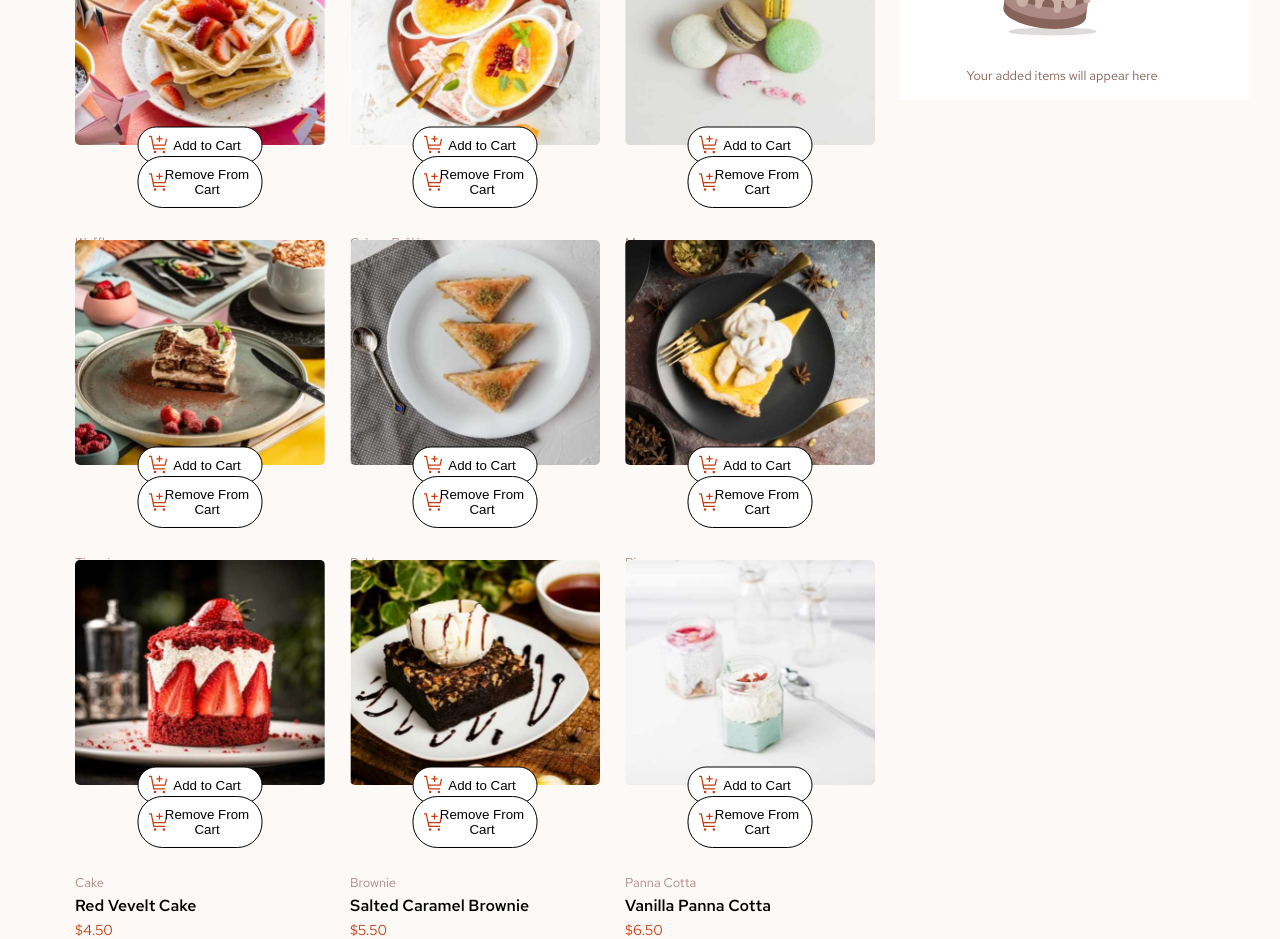
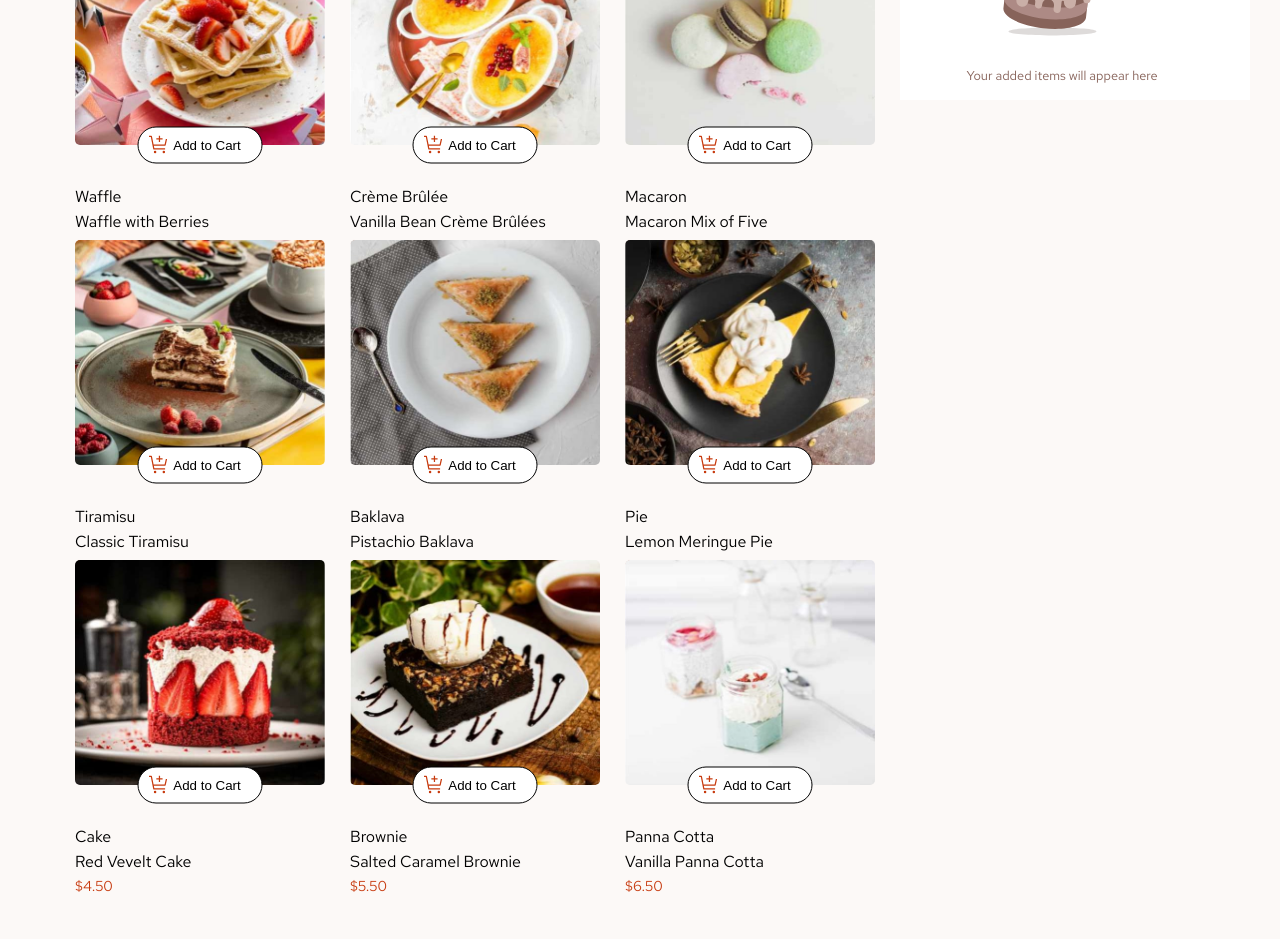
Before and after one commit to Libalee/productListWithCart, a React (Create React App) app: page / in a window 1280 px wide. Shown: the part 180-1119 px from the top of the page. After the commit the page ends 1085 px from the top, so only its background shows below. Built offline with nearby package versions, Linux system fonts and the light colour scheme.

Commit message:
finished stylizing buttons

```diff
--- a/src/App.js
+++ b/src/App.js
@@ -3,12 +3,13 @@ import './App.css';
 import Grid from './grid/Grid.jsx';
 import Cart from './cart/Cart.jsx';
 
+
 function App() {
 
   const [desserts, setDesserts] = useState([]);
 
-    function handleAddedDessert(newDessert) {
-        setDesserts(d => [...d, newDessert]);
+  function handleAddedDessert(newDessert) {
+      setDesserts(d => [...d, newDessert]);
     }
 
   function addToCart(dessert) {
@@ -24,10 +25,15 @@ function App() {
     handleRemoveDessert(dessert);
   }
 
+  function countDessert(dessert) {
+    let i = 0;
+    desserts.forEach(d => d === dessert ? i++ : null);
+    return i;
+  }
 
   return (
     <div className="App">
-      < Grid funcAddCart={addToCart} funcRemoveCart={removeFromCart}/>
+      < Grid funcAddCart={addToCart} funcRemoveCart={removeFromCart} funcCountDes={countDessert}/>
       < Cart desserts={desserts}/>
     </div>
   );
--- a/src/grid-item/GridItem.jsx
+++ b/src/grid-item/GridItem.jsx
@@ -4,14 +4,30 @@ function GridItem(props) {
 
     const addToCart = props.addToCart;
     const removeFromCart = props.removeFromCart;
+    const countDes = props.countDessert;
 
     return(
         <div className={styles.gridItem}>
-            <img className={styles.productImg} src={props.img} alt={props.desertFlavor} />
-            <button onClick={() => addToCart(props.desertFlavor)} className={styles.buttonAdd}>Add to Cart</button>
-            <button onClick={() => removeFromCart(props.desertFlavor)} className={styles.buttonAdd}>Remove From Cart</button>
-            <p className={styles.text} id={styles.desertType}>{props.desertType}</p>
-            <p className={styles.text} id={styles.desertFlavor}>{props.desertFlavor}</p>
+            <img className={styles.productImg} src={props.img} alt={props.dessertFlavor} />
+
+            <div>
+                <button className={countDes(props.dessertFlavor) === 0 ? styles.hidden :styles.countButton}>
+                    {countDes(props.dessertFlavor)}
+                </button>
+
+                <button onClick={() => addToCart(props.dessertFlavor)}
+                className={countDes(props.dessertFlavor) === 0 ? styles.buttonFirstAdd : styles.buttonAdd}>
+                    {countDes(props.dessertFlavor) === 0 ? 'Add to Cart' : '+'}
+                </button>
+
+                <button onClick={() => removeFromCart(props.dessertFlavor)}
+                className={countDes(props.dessertFlavor) === 0 ? styles.hidden : styles.buttonRemove}>
+                    &minus;
+                </button>
+            </div>
+
+            <p className={styles.text} id={styles.dessertType}>{props.dessertType}</p>
+            <p className={styles.text} id={styles.dessertFlavor}>{props.dessertFlavor}</p>
             <p className={styles.text} id={styles.price}>${props.price}</p>
         </div>
     )
--- a/src/grid-item/GridItem.module.css
+++ b/src/grid-item/GridItem.module.css
@@ -17,7 +17,7 @@
     border-radius: 5px;
 }
 
-.buttonAdd {
+.buttonFirstAdd {
     transform: translate(50%, -50%);
     width: 50%;
 
@@ -36,6 +36,53 @@
 
     font-weight: 400;
 
+    cursor: pointer;
+}
+
+
+.countButton {
+    transform: translate(50%, -50%);
+    width: 50%;
+
+    color: white;
+    text-align: center;
+
+    padding-top: 10px;
+    padding-bottom: 10px;
+
+    border: solid black 1px;
+    border-radius: 25px;
+
+    background-color: hsl(14, 86%, 42%);
+}
+
+.buttonRemove, .buttonAdd {
+    width: 22px;
+    height: 22px;
+
+    color: white;
+    text-align: center;
+    vertical-align: middle;
+
+    border: solid white 1px;
+    border-radius: 100%;
+
+    background-color: hsl(14, 86%, 42%);
+}
+
+.buttonRemove{
+    transform: translate(-340%, -90%);
+}
+
+.buttonAdd {
+    padding: 0px;
+
+    transform: translate(135%, -90%);
+}
+
+.buttonRemove:hover, .buttonAdd:hover {
+    background-color: white;
+    color: hsl(14, 86%, 42%);
     cursor: pointer;
 }
 
@@ -58,3 +105,7 @@
     font-size: 0.9rem;
     color: hsl(14, 86%, 42%);
 }
+
+.hidden {
+    display: none;
+}
--- a/src/grid/Grid.jsx
+++ b/src/grid/Grid.jsx
@@ -21,28 +21,28 @@ function Grid(props) {
 
             <div className={styles.column}>
                 <div className={styles.line}>
-                < GridItem img={ImageWaffle} desertType='Waffle' desertFlavor='Waffle with Berries' price='6.50'
-                addToCart={props.funcAddCart} removeFromCart={props.funcRemoveCart}/>
-                < GridItem img={ImageCremeBrulee} desertType='Crème Brûlée' desertFlavor='Vanilla Bean Crème Brûlées' price='7.00'
-                addToCart={props.funcAddCart} removeFromCart={props.funcRemoveCart}/>
-                < GridItem img={ImageMacaron} desertType='Macaron' desertFlavor='Macaron Mix of Five' price='8.00'
-                addToCart={props.funcAddCart} removeFromCart={props.funcRemoveCart}/>
+                < GridItem img={ImageWaffle} dessertType='Waffle' dessertFlavor='Waffle with Berries' price='6.50'
+                addToCart={props.funcAddCart} removeFromCart={props.funcRemoveCart} countDessert={props.funcCountDes}/>
+                < GridItem img={ImageCremeBrulee} dessertType='Crème Brûlée' dessertFlavor='Vanilla Bean Crème Brûlées' price='7.00'
+                addToCart={props.funcAddCart} removeFromCart={props.funcRemoveCart} countDessert={props.funcCountDes}/>
+                < GridItem img={ImageMacaron} dessertType='Macaron' dessertFlavor='Macaron Mix of Five' price='8.00'
+                addToCart={props.funcAddCart} removeFromCart={props.funcRemoveCart} countDessert={props.funcCountDes}/>
                 </div>
                 <div className={styles.line}>
-                < GridItem img={ImageTiramisu} desertType='Tiramisu' desertFlavor='Classic Tiramisu' price='5.50'
-                addToCart={props.funcAddCart} removeFromCart={props.funcRemoveCart}/>
-                < GridItem img={ImageBaklava} desertType='Baklava' desertFlavor='Pistachio Baklava' price='4.00'
-                addToCart={props.funcAddCart} removeFromCart={props.funcRemoveCart}/>
-                < GridItem img={ImageMeringue} desertType='Pie' desertFlavor='Lemon Meringue Pie' price='5.00'
-                addToCart={props.funcAddCart} removeFromCart={props.funcRemoveCart}/>
+                < GridItem img={ImageTiramisu} dessertType='Tiramisu' dessertFlavor='Classic Tiramisu' price='5.50'
+                addToCart={props.funcAddCart} removeFromCart={props.funcRemoveCart} countDessert={props.funcCountDes}/>
+                < GridItem img={ImageBaklava} dessertType='Baklava' dessertFlavor='Pistachio Baklava' price='4.00'
+                addToCart={props.funcAddCart} removeFromCart={props.funcRemoveCart} countDessert={props.funcCountDes}/>
+                < GridItem img={ImageMeringue} dessertType='Pie' dessertFlavor='Lemon Meringue Pie' price='5.00'
+                addToCart={props.funcAddCart} removeFromCart={props.funcRemoveCart} countDessert={props.funcCountDes}/>
                 </div>
                 <div className={styles.line}>
-                < GridItem img={ImageCake} desertType='Cake' desertFlavor='Red Vevelt Cake' price='4.50'
-                addToCart={props.funcAddCart} removeFromCart={props.funcRemoveCart}/>
-                < GridItem img={ImageBrownie} desertType='Brownie' desertFlavor='Salted Caramel Brownie' price='5.50'
-                addToCart={props.funcAddCart} removeFromCart={props.funcRemoveCart}/>
-                < GridItem img={ImagePannaCotta} desertType='Panna Cotta' desertFlavor='Vanilla Panna Cotta' price='6.50'
-                addToCart={props.funcAddCart} removeFromCart={props.funcRemoveCart}/>
+                < GridItem img={ImageCake} dessertType='Cake' dessertFlavor='Red Vevelt Cake' price='4.50'
+                addToCart={props.funcAddCart} removeFromCart={props.funcRemoveCart} countDessert={props.funcCountDes}/>
+                < GridItem img={ImageBrownie} dessertType='Brownie' dessertFlavor='Salted Caramel Brownie' price='5.50'
+                addToCart={props.funcAddCart} removeFromCart={props.funcRemoveCart} countDessert={props.funcCountDes}/>
+                < GridItem img={ImagePannaCotta} dessertType='Panna Cotta' dessertFlavor='Vanilla Panna Cotta' price='6.50'
+                addToCart={props.funcAddCart} removeFromCart={props.funcRemoveCart} countDessert={props.funcCountDes}/>
                 </div>
             </div>
         </ div>
```
